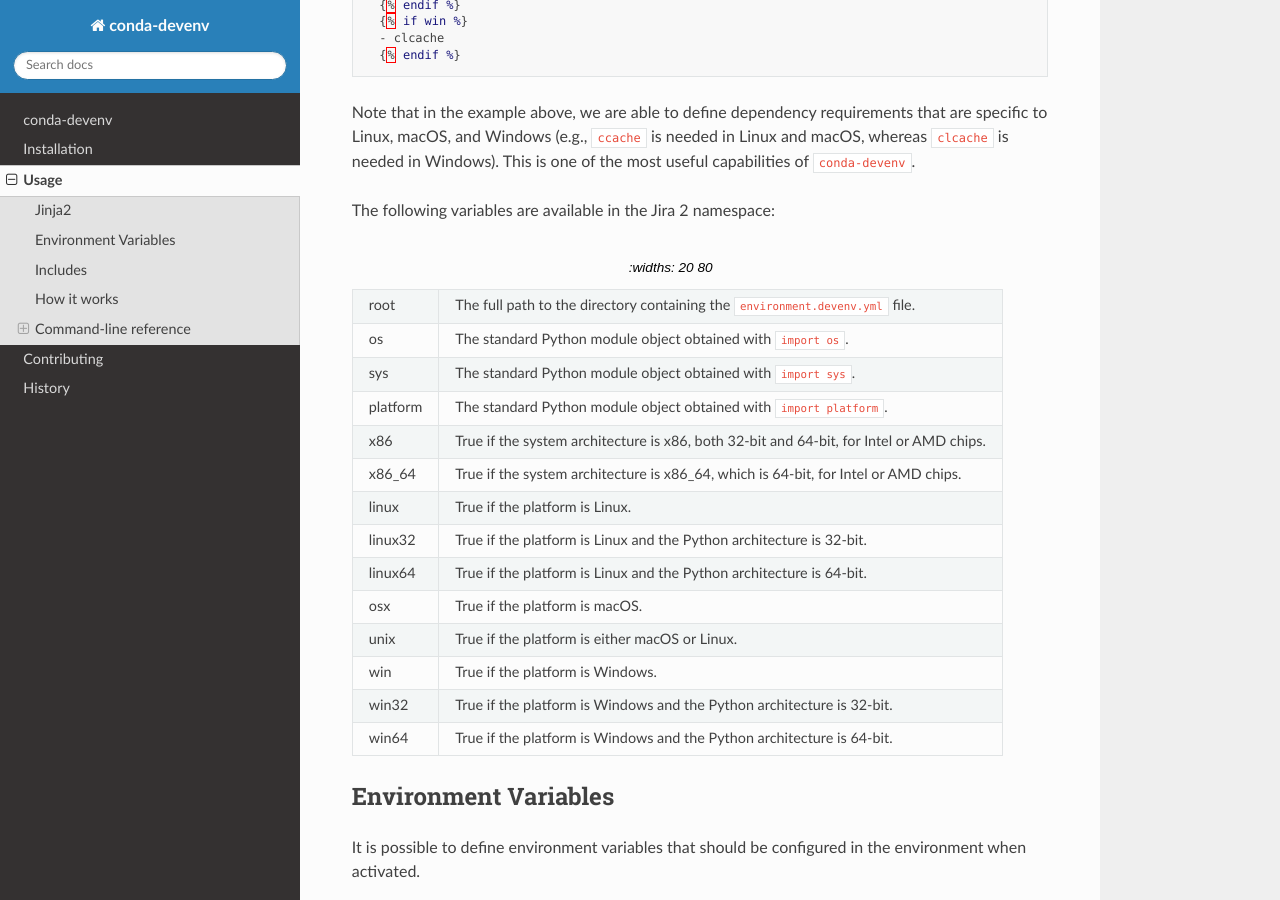
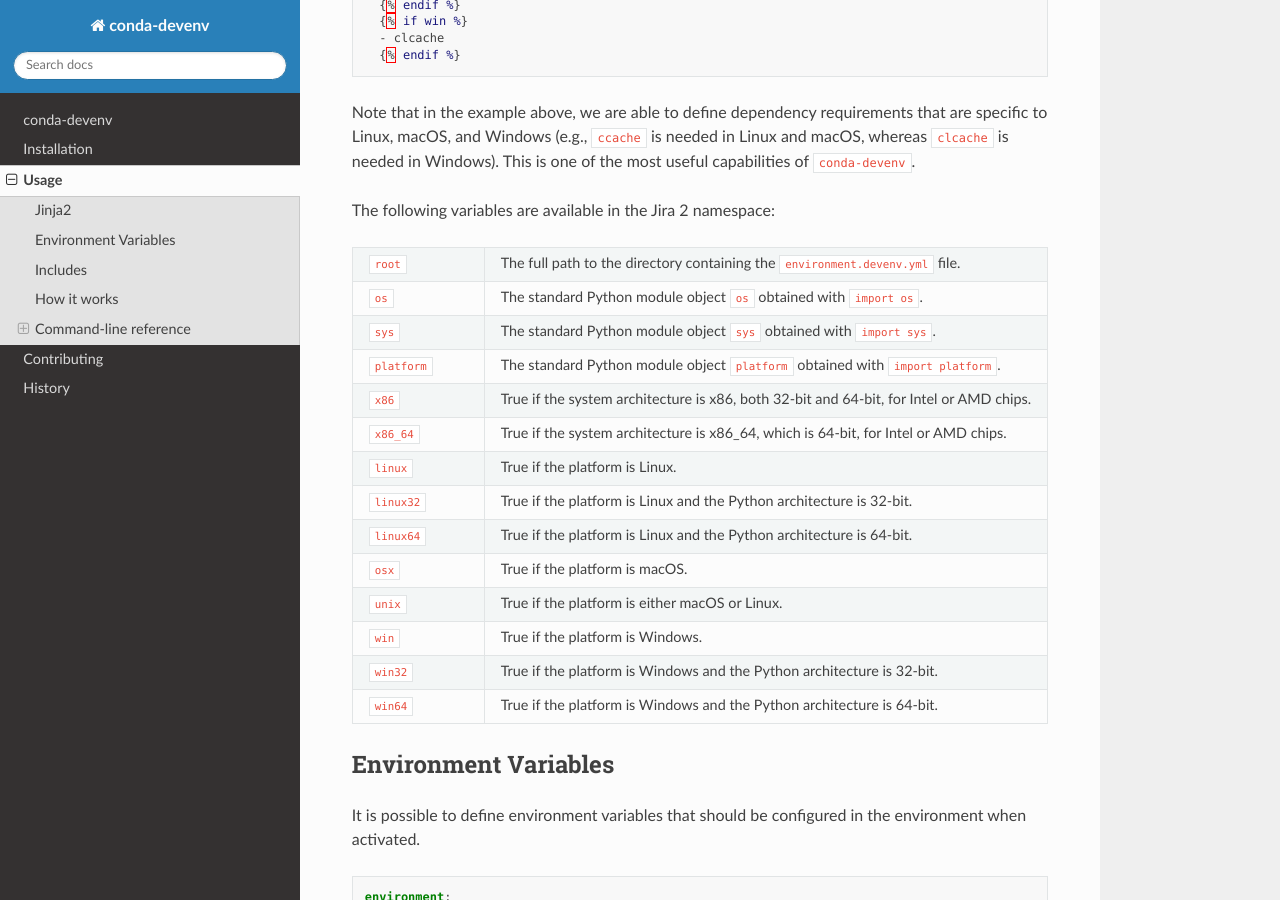
Before and after one commit to ESSS/conda-devenv, a Sphinx documentation site: the page built from docs/usage.rst, in a window 1280 px wide and 900 px high, scrolled down 660 px. Built offline with Sphinx 7.4.7 and the Read the Docs theme 2.0.0, drawn with Linux system fonts in a browser that asks for light colours; the version number could not be read and is left out.

Commit message:
Adapt the existing example and add table with new variables.

```diff
--- a/docs/usage.rst
+++ b/docs/usage.rst
@@ -42,34 +42,34 @@
 .. list-table::
    :widths: 20 80
 
-  * - root
-    - The full path to the directory containing the ``environment.devenv.yml`` file.
-  * - os
-    - The standard Python module object obtained with ``import os``.
-  * - sys
-    - The standard Python module object obtained with ``import sys``.
-  * - platform
-    - The standard Python module object obtained with ``import platform``.
-  * - x86
-    - True if the system architecture is x86, both 32-bit and 64-bit, for Intel or AMD chips.
-  * - x86_64
-    - True if the system architecture is x86_64, which is 64-bit, for Intel or AMD chips.
-  * - linux
-    - True if the platform is Linux.
-  * - linux32
-    - True if the platform is Linux and the Python architecture is 32-bit.
-  * - linux64
-    - True if the platform is Linux and the Python architecture is 64-bit.
-  * - osx
-    - True if the platform is macOS.
-  * - unix
-    - True if the platform is either macOS or Linux.
-  * - win
-    - True if the platform is Windows.
-  * - win32
-    - True if the platform is Windows and the Python architecture is 32-bit.
-  * - win64
-    - True if the platform is Windows and the Python architecture is 64-bit.
+   * - ``root``
+     - The full path to the directory containing the ``environment.devenv.yml`` file.
+   * - ``os``
+     - The standard Python module object ``os`` obtained with ``import os``.
+   * - ``sys``
+     - The standard Python module object ``sys`` obtained with ``import sys``.
+   * - ``platform``
+     - The standard Python module object ``platform`` obtained with ``import platform``.
+   * - ``x86``
+     - True if the system architecture is x86, both 32-bit and 64-bit, for Intel or AMD chips.
+   * - ``x86_64``
+     - True if the system architecture is x86_64, which is 64-bit, for Intel or AMD chips.
+   * - ``linux``
+     - True if the platform is Linux.
+   * - ``linux32``
+     - True if the platform is Linux and the Python architecture is 32-bit.
+   * - ``linux64``
+     - True if the platform is Linux and the Python architecture is 64-bit.
+   * - ``osx``
+     - True if the platform is macOS.
+   * - ``unix``
+     - True if the platform is either macOS or Linux.
+   * - ``win``
+     - True if the platform is Windows.
+   * - ``win32``
+     - True if the platform is Windows and the Python architecture is 32-bit.
+   * - ``win64``
+     - True if the platform is Windows and the Python architecture is 64-bit.
 
 
 Environment Variables
```
